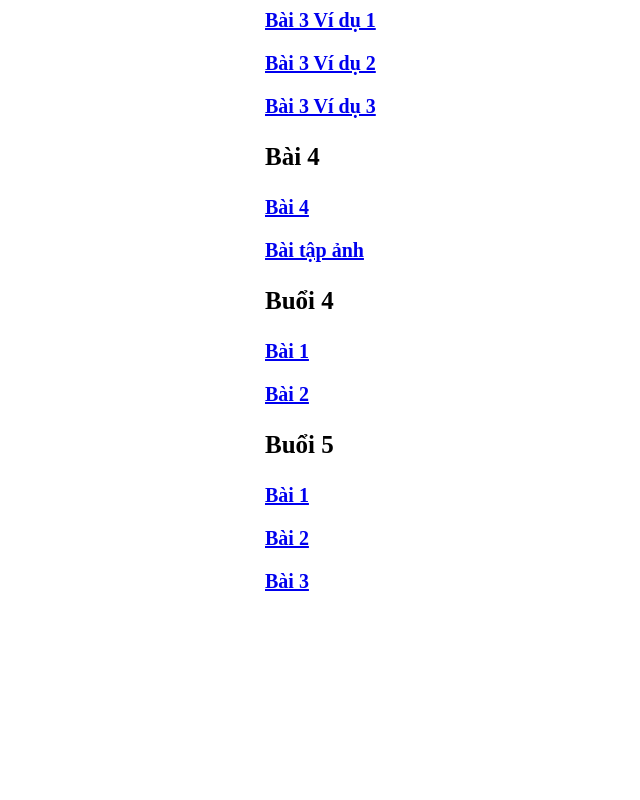
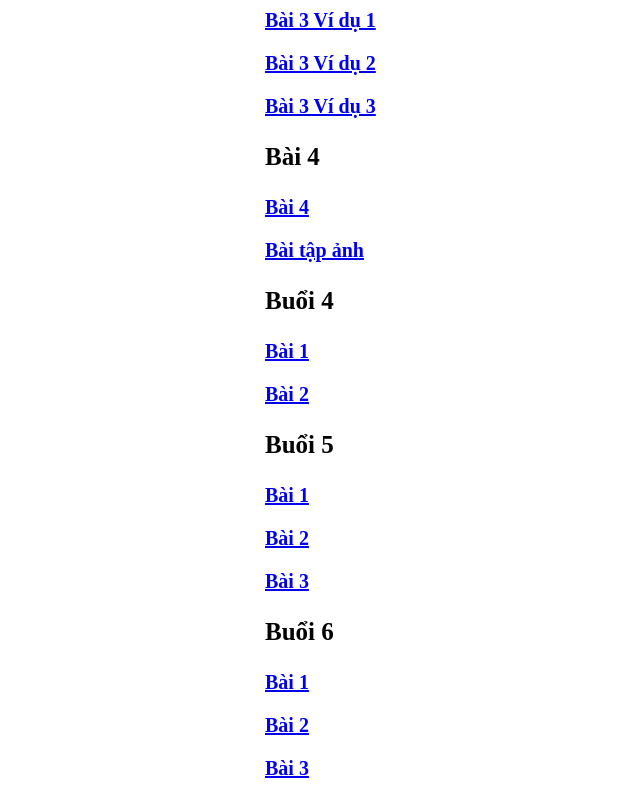
Before and after one commit to ndduy1211/nd2.github.io, a plain HTML site: page tonghopbaitap2.html in a window 1280 px wide. Shown: the part 774-1574 px from the top of the page, without its empty margins (105-745 px from the left). Before the commit the page ends 1387 px from the top, so only its background shows below. Drawn offline with Linux system fonts and the light colour scheme.

Commit message:
Update tonghopbaitap2.html

```diff
--- a/tonghopbaitap2.html
+++ b/tonghopbaitap2.html
@@ -31,12 +31,16 @@
     <h3>Buổi 4</h3>
     <p><a href="https://ndduy1211.github.io/ndd/buoi4.html">Bài 1</a></p>
     <p><a href="https://ndduy1211.github.io/ndd/portfolio.html">Bài 2</a></p>
-        <h3>Buổi 5</h3>
-            <p><a href="https://ndduy1211.github.io/ndd/buoi5bai1.html">Bài 1</a></p>
+    <h3>Buổi 5</h3>
+    <p><a href="https://ndduy1211.github.io/ndd/buoi5bai1.html">Bài 1</a></p>
+     <p><a href="https://ndduy1211.github.io/ndd/buoi5bai2.html">Bài 2</a></p>
+    <p><a href="https://ndduy1211.github.io/ndd/buoi5bai3.html">Bài 3</a></p>
+    <h3>Buổi 6 </h3>
+    <p><a href="https://ndduy1211.github.io/ndd/buoi6b1.html">Bài 1</a></p>
+    <p><a href="https://ndduy1211.github.io/ndd/buoi6b2.html">Bài 2</a></p>
+    <p><a href="https://ndduy1211.github.io/ndd/buoi6b3.html">Bài 3</a></p>
 
-            <p><a href="https://ndduy1211.github.io/ndd/buoi5bai2.html">Bài 2</a></p>
 
-        <p><a href="https://ndduy1211.github.io/ndd/buoi5bai3.html">Bài 3</a></p>
 
 
 
```
